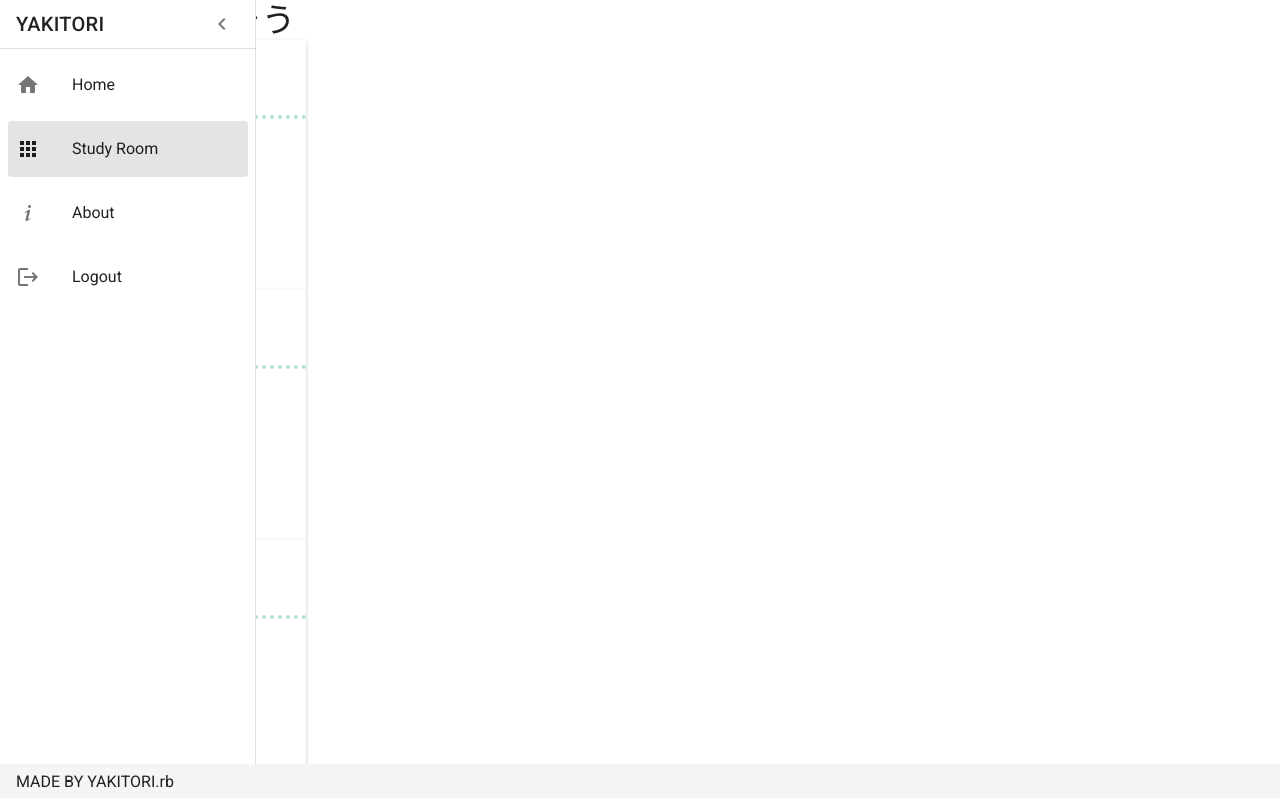
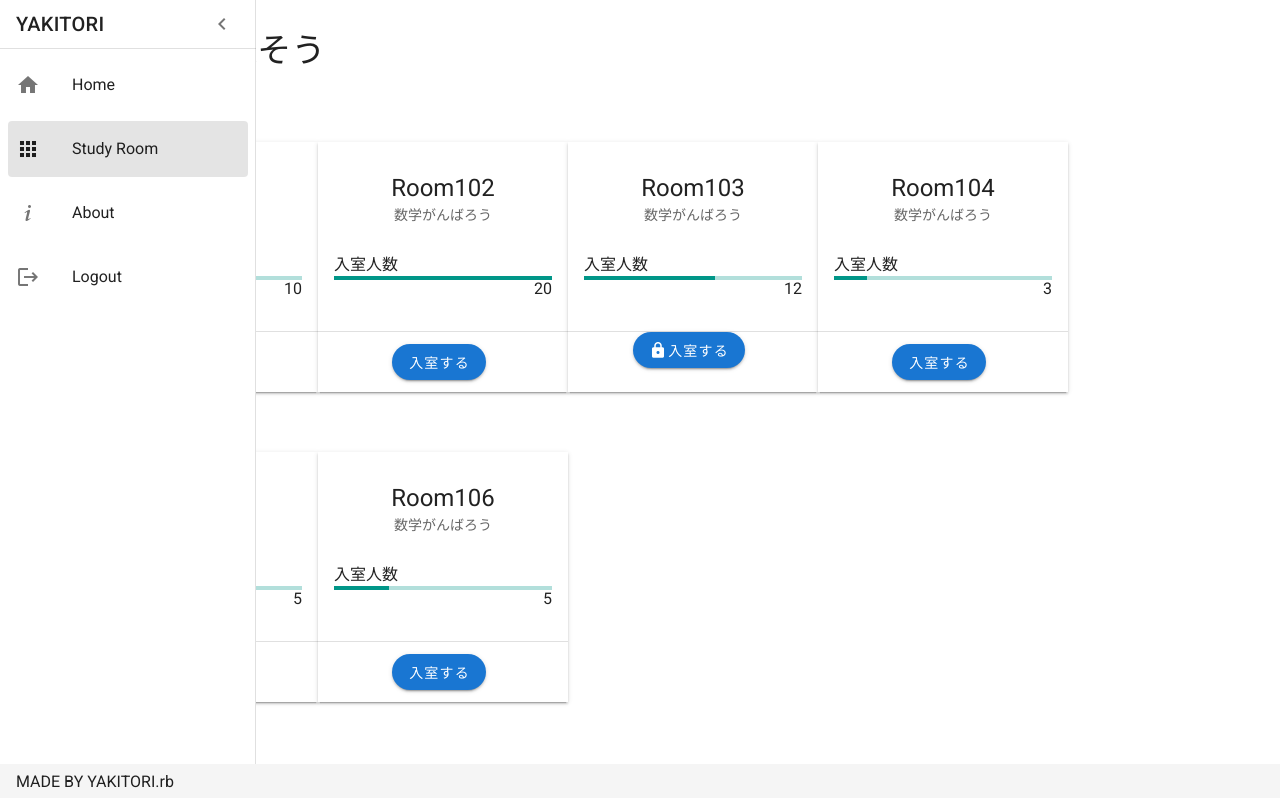
Before and after one commit to Tomoya113/StudyRoom, a Vue app: page /studyrooms in a window 1280 px wide. Shown: the top 798 px of the page. Built offline with nearby package versions, Linux system fonts and the light colour scheme.

Commit message:
feat: 自習室を探すページを作成

```diff
--- /dev/null
+++ b/src/components/EnterRoomDialog.vue
@@ -0,0 +1,58 @@
+<template>
+  <v-row justify="center">
+    <!-- ボタン部分 -->
+    <!-- ロックモードであるため、鍵のアイコン付きのボタンを表示する -->
+    <v-btn rounded @click.stop="dialog = true" color="primary" class="enter-btn">
+      <v-icon size="18">mdi-lock</v-icon>入室する
+    </v-btn>
+
+    <!-- ダイアログ部分 -->
+    <!-- パスワード（合言葉）の入力を求めるダイアログ -->
+    <v-dialog v-model="dialog" max-width="500px">
+      <v-card>
+        <v-card-title>この部屋に入るには、合言葉が必要です。</v-card-title>
+        <v-card-text>
+          この部屋に入るには、合言葉が必要です。
+          <v-icon size="15">mdi-lock</v-icon>の表示がない場所は、合言葉なしで入室できます。
+          <v-text-field label="合言葉を入力" required></v-text-field>
+        </v-card-text>
+        <v-card-actions>
+          <v-spacer></v-spacer>
+          <v-btn color="green darken-1" text @click="dialog = false">キャンセル</v-btn>
+          <v-btn color="green darken-1" text @click="dialog = false">入室する</v-btn>
+        </v-card-actions>
+      </v-card>
+    </v-dialog>
+  </v-row>
+</template>
+
+<script>
+export default {
+  data () {
+    return {
+      dialog: false,
+    }
+  },
+
+  props: {
+    'roomId': {
+      type: String,
+      required: true
+    },
+    'lock': {
+      type: Boolean,
+      required: true,
+    },
+    'password': {
+      type: String,
+      required: true
+    }
+  }
+}
+</script>
+
+<style scoped lang="sass">
+.enter-btn
+  margin-top: 4px
+  margin-right: 8px
+</style>
--- a/src/views/Studyrooms.vue
+++ b/src/views/Studyrooms.vue
@@ -1,38 +1,90 @@
 <template>
   <div>
-    <h1 class="display-1">自習室を探そう</h1>
-    <div>
-      <v-card tile width="250" height="250" v-for="studyroom in studyrooms" :key="studyroom.title">
-        <v-list-item-content>
-          <v-list-item-title class="headline mb-1">{{studyroom.title}}</v-list-item-title>
-          <v-list-item-subtitle>{{studyroom.subtitle}}</v-list-item-subtitle>
-        </v-list-item-content>
-        <v-progress-linear
-          color="teal"
-          buffer-value="0"
-          :value="studyroom.enterPeople/studyroom.maxPeople*100"
-          stream
-        ></v-progress-linear>
+    <h1 class="display-1" style="margin:30px">自習室を探そう</h1>
+
+    <v-container fluid>
+      <v-card
+        tile
+        class="mx-auto studyroom-card"
+        v-for="studyroom in studyrooms"
+        :key="studyroom.title"
+      >
+        <v-list-item>
+          <v-list-item-content>
+            <v-list-item-title class="headline mb-1 center">{{studyroom.title}}</v-list-item-title>
+            <v-list-item-subtitle class="center">{{studyroom.subtitle}}</v-list-item-subtitle>
+
+            <div style="margin-top:30px;margin-bottom:5px;">
+              <p style="margin-bottom:3px;">入室人数</p>
+              <!-- 入室状況のプロセスバーの表示 -->
+              <v-progress-linear
+                color="teal"
+                :value="studyroom.enterPeople/studyroom.maxPeople*100"
+              ></v-progress-linear>
+              <p style="text-align:right">{{studyroom.enterPeople}}</p>
+            </div>
+          </v-list-item-content>
+        </v-list-item>
+
+        <v-divider></v-divider>
+
         <v-card-actions>
-          <v-btn text>入室する</v-btn>
+          <v-layout justify-center>
+            <EnterRoomDialog
+              v-if="studyroom.lock"
+              :roomId="studyroom.roomId"
+              :lock="studyroom.lock"
+              :password="studyroom.password"
+            ></EnterRoomDialog>
+            <v-btn rounded color="primary" class="enter-btn" v-else>入室する</v-btn>
+          </v-layout>
         </v-card-actions>
       </v-card>
-    </div>
+    </v-container>
   </div>
 </template>
 
 <script>
+import EnterRoomDialog from '../components/EnterRoomDialog'
+
 export default {
+  components: {
+    EnterRoomDialog,
+  },
+
   data () {
     return {
+      // studyroomに仮のデータを入れているので、これをDBデータに入れ替えてほしい
       studyrooms: [
-        { title: 'Room101', subtitle: '数学がんばろう', enterPeople: '10', maxPeople: '20' },
-        { title: 'Room101', subtitle: '数学がんばろう', enterPeople: '10', maxPeople: '20' },
-        { title: 'Room101', subtitle: '数学がんばろう', enterPeople: '10', maxPeople: '20' },
-        { title: 'Room101', subtitle: '数学がんばろう', enterPeople: '10', maxPeople: '20' },
-        { title: 'Room101', subtitle: '数学がんばろう', enterPeople: '10', maxPeople: '20' },
-      ]
+        { roomId: '32891', title: 'Room101', subtitle: '数学がんばろう', enterPeople: '10', maxPeople: '20', lock: false, password: null },
+        { roomId: '48923', title: 'Room102', subtitle: '数学がんばろう', enterPeople: '20', maxPeople: '20', lock: false, password: null },
+        { roomId: '21314', title: 'Room103', subtitle: '数学がんばろう', enterPeople: '12', maxPeople: '20', lock: true, password: 'password' },
+        { roomId: '52432', title: 'Room104', subtitle: '数学がんばろう', enterPeople: '3', maxPeople: '20', lock: false, password: null },
+        { roomId: '45232', title: 'Room105', subtitle: '数学がんばろう', enterPeople: '5', maxPeople: '20', lock: true, password: 'password' },
+        { roomId: '64953', title: 'Room106', subtitle: '数学がんばろう', enterPeople: '5', maxPeople: '20', lock: false, password: null },
+      ],
     }
   }
 }
 </script>
+
+<style scoped lang="sass">
+.headline
+  width: 100%
+  margin-top: 20px
+
+.studyroom-card
+  width: 250px
+  height: 250px
+  border-radius: 50px!important
+  margin: 30px!important
+  float: left
+  border-radius: 50px!important
+
+.center
+  text-align: center
+
+.enter-btn
+  margin-top: 4px
+  margin-right: 8px
+</style>
```
Also changed, not shown: 1 other file (tests, documents, lock files or other folders).
